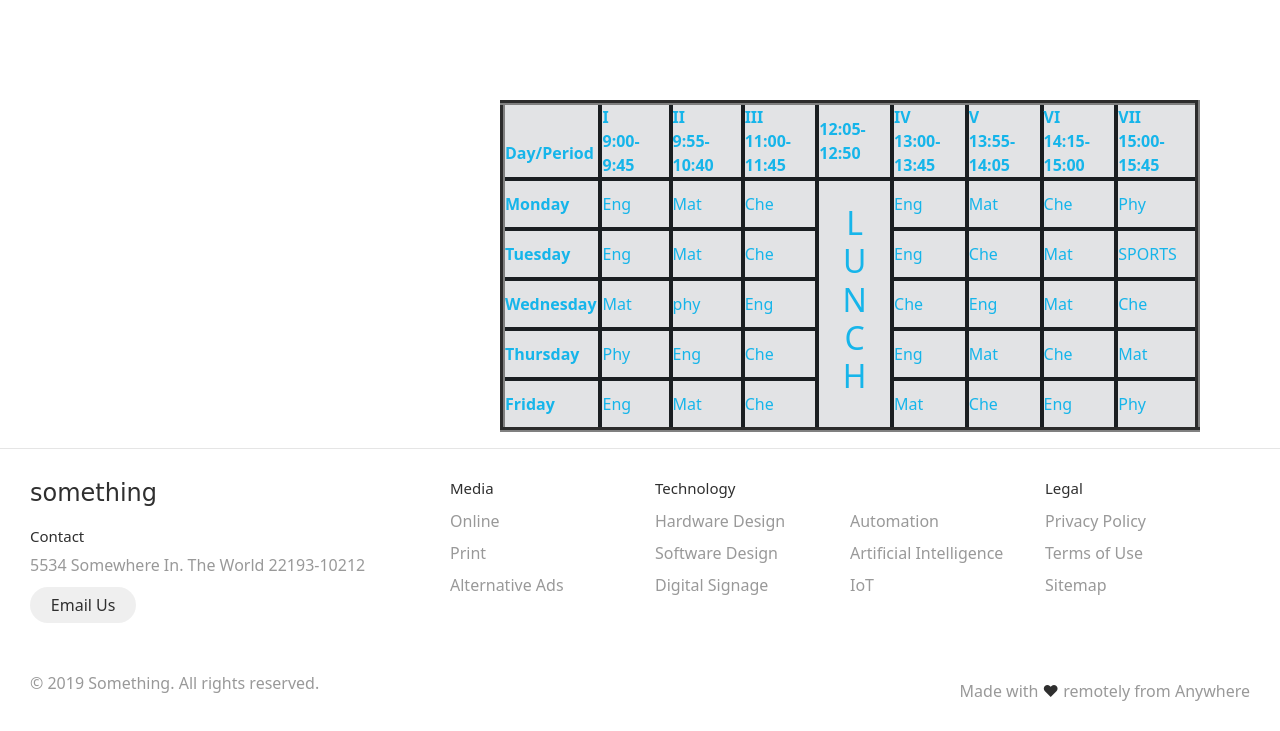
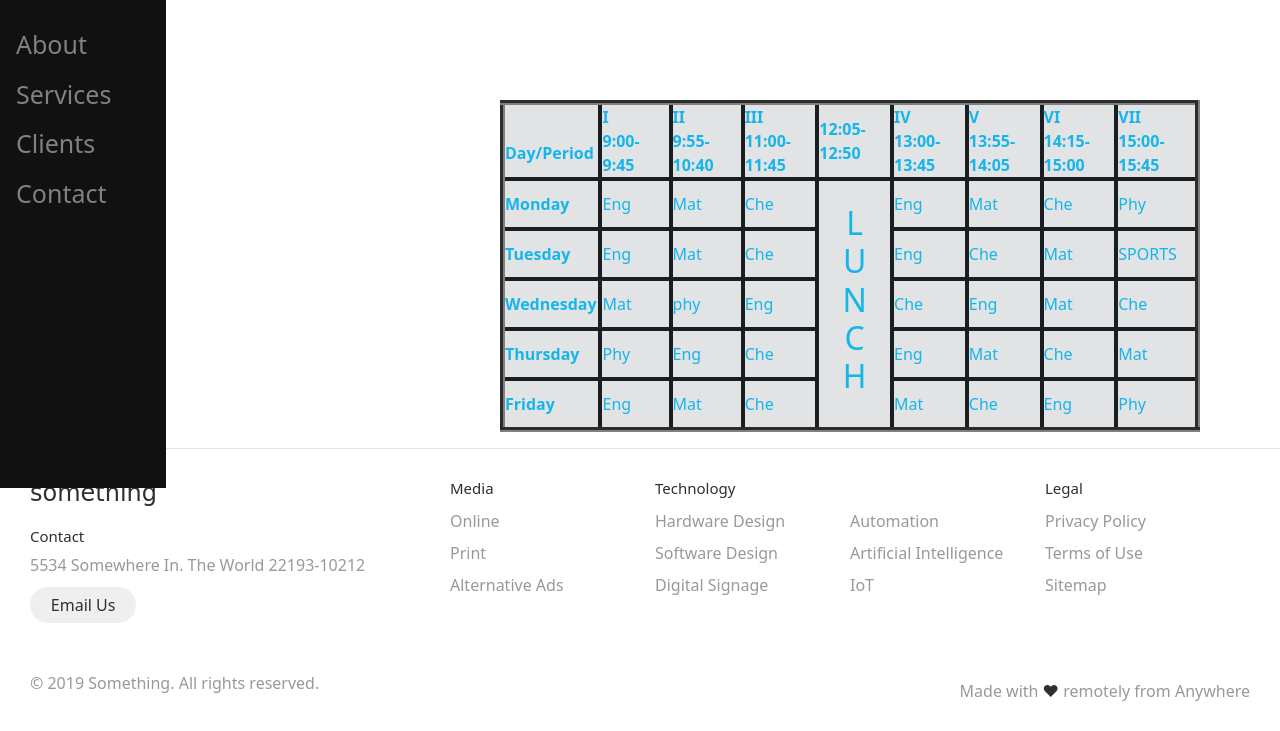
Before and after one commit to AndriiZanik/school_site, a Django app: page /schedule/ in a window 1280 px wide. Shown: the part 69-800 px from the top of the page. Run offline with Django 4.2, Linux system fonts and the light colour scheme; some libraries are stand-ins or nearby versions.

Commit message:
add sidebar

```diff
--- /dev/null
+++ b/static/css/style_for_sidebar.css
@@ -0,0 +1,38 @@
+/* The sidebar menu */
+.sidenav {
+    height: 61%; /* Full-height: remove this if you want "auto" height */
+    width: 166px; /* Set the width of the sidebar */
+    position: fixed; /* Fixed Sidebar (stay in place on scroll) */
+    z-index: 1; /* Stay on top */
+    top: 69px; /* Stay at the top */
+    left: 0;
+    background-color: #111; /* Black */
+    overflow-x: hidden; /* Disable horizontal scroll */
+    padding-top: 20px;
+}
+
+/* The navigation menu links */
+.sidenav a {
+    padding: 6px 8px 6px 16px;
+    text-decoration: none;
+    font-size: 25px;
+    color: #818181;
+    display: block;
+}
+
+/* When you mouse over the navigation links, change their color */
+.sidenav a:hover {
+    color: #f1f1f1;
+}
+
+/* Style page content */
+.main {
+    margin-left: 160px; /* Same as the width of the sidebar */
+    padding: 0px 10px;
+}
+
+/* On smaller screens, where height is less than 450px, change the style of the sidebar (less padding and a smaller font size) */
+@media screen and (max-height: 450px) {
+    .sidenav {padding-top: 15px;}
+    .sidenav a {font-size: 18px;}
+}
--- a/templates/base.html
+++ b/templates/base.html
@@ -11,6 +11,7 @@
     <link rel='stylesheet' type='text/css' href='/static/bootstrap/css/bootstrap.min.css'>
     <link rel='stylesheet' type='text/css' href='/static/css/search_form.css'>
     <link rel='stylesheet' type='text/css' href='/static/css/for_schedule.css'>
+    <link rel='stylesheet' type='text/css' href='/static/css/style_for_sidebar.css'>
     <link href="https://fonts.googleapis.com/css?family=Roboto:400,700,900&display=swap" rel="stylesheet">
 
     <title>{% block title %}School site{% endblock %}</title>
--- a/templates/schedule.html
+++ b/templates/schedule.html
@@ -1,5 +1,12 @@
 {% extends 'base.html' %}
 {% block content %}
+    <div class="sidenav">
+        <a href="#">About</a>
+        <a href="#">Services</a>
+        <a href="#">Clients</a>
+        <a href="#">Contact</a>
+    </div>
+
     <div class="schedule">
         <table border="5" cellspacing="0" align="center">
             <!--<caption>Timetable</caption>-->
```
Lines whose indentation alone changed are shown as unchanged.
